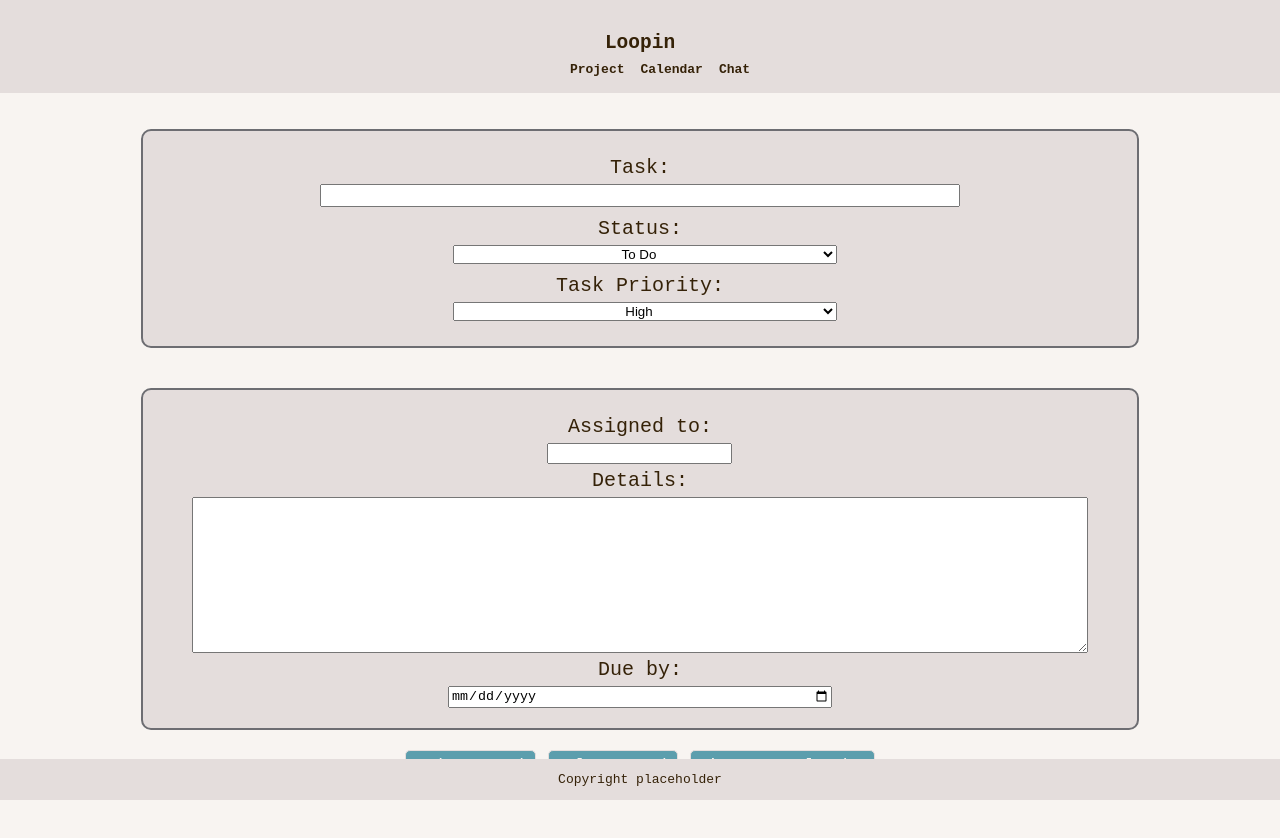
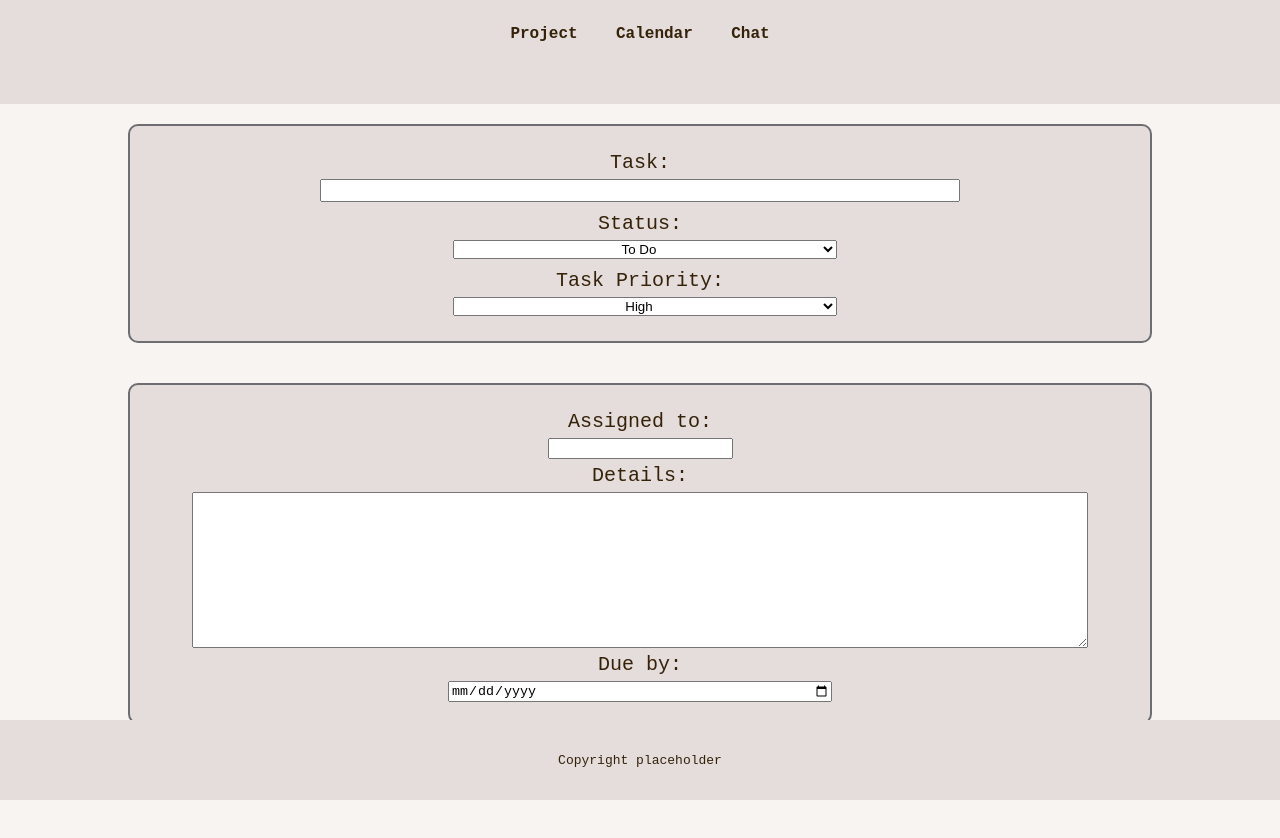
Before and after one commit to ComfortableCat/WeekFiveProject, a website built with Vite: page client/task/index.html in a window 1280 px wide. Before the commit the page ends 800 px from the top, so only its background shows below. Built offline with nearby package versions, Linux system fonts and the light colour scheme; no server answers.

Commit message:
standardise style

```diff
--- a/client/header and footer/style.css
+++ b/client/header and footer/style.css
@@ -1,3 +1,14 @@
+:root {
+  --primary-color: #e4dddc; /* light grey */
+  --secondary-color: #6d6d72; /* medium grey */
+  --accent-color: #352208; /* brown */
+  --highlight-color: #5c9ead; /* blue */
+  --background-color: #f8f4f1; /* bg colour off white */
+}
+
+* {
+  box-sizing: border-box;
+}
 body {
   height: 100%;
   margin: 0;
@@ -7,12 +18,13 @@ body {
 }
 
 header {
-  position: fixed;
-  top: 0;
   width: 100%;
   z-index: 1000;
-  background-color: lightblue;
-  height: 60px;
+  height: 13vh;
+  background-color: var(--primary-color);
+  display: flex;
+  flex-direction: column;
+  align-items: center;
 }
 
 main {
@@ -42,10 +54,10 @@ a:hover {
 footer {
   position: fixed;
   bottom: 0;
+  height: 10vh;
   width: 100%;
   display: flex;
   justify-content: center;
-  padding: 20px;
-  background-color: lightblue;
-  color: white;
+  align-items: center;
+  background-color: var(--primary-color);
 }
--- a/client/projectPage/app.js
+++ b/client/projectPage/app.js
@@ -1,9 +1,7 @@
 const taskContainer = document.getElementById("task-container");
 const returnedContainer = document.getElementById("returned-container");
 const form = document.querySelector("form");
-const groupDetails = JSON.parse(localStorage.getItem("details")) || {
-  group: [{ id: 2, name: "TestName2", password: "TestPassword2" }],
-};
+const groupDetails = JSON.parse(localStorage.getItem("details"));
 const membersBtn = document.getElementById("membersBtn");
 const main = document.querySelector("main");
 let membersCreateCheck = true;
@@ -14,7 +12,7 @@ const Done = document.getElementById("Done");
 const groupTitle = document.getElementById("groupTitle");
 const toggleActive = document.getElementById("toggleActive");
 
-groupTitle.textContent = `${groupDetails["group"][0].name}`;
+groupTitle.textContent = `LoopIn: ${groupDetails["group"][0].name}`;
 toggleActive.addEventListener("click", () => {
   taskContainer.classList.toggle("notActive");
   returnedContainer.classList.toggle("notActive");
--- a/client/projectPage/style.css
+++ b/client/projectPage/style.css
@@ -16,6 +16,13 @@
   flex-wrap: wrap;
   justify-content: left;
   align-items: left;
+  text-align: center;
+  background-color: var(--primary-color);
+  color: var(--accent-color);
+  margin: 20px;
+  padding: 20px 10px;
+  border-radius: 10px;
+  border: 2px solid var(--secondary-color);
 }
 
 body {
@@ -48,20 +55,20 @@ nav {
 }
 
 nav ul {
-  padding: 0;
   list-style: none;
   display: flex;
   gap: 3vw;
   margin: 0;
+  padding: 0;
   justify-content: center;
   flex: 1;
 }
 
 nav ul li a {
+  font-size: 1rem;
   text-decoration: none;
   color: var(--accent-color);
   font-weight: bold;
-  font-size: 1rem;
 }
 
 nav ul li a:hover {
@@ -152,7 +159,7 @@ footer {
   width: 100%;
   display: flex;
   justify-content: center;
-  padding: 20px;
+  align-items: center;
   background-color: var(--primary-color);
 }
 
--- a/client/style.css
+++ b/client/style.css
@@ -20,12 +20,18 @@ body {
 }
 
 header {
-  width: 100%;
-  z-index: 1000;
+  position: relative;
+  height: 13vh;
   background-color: var(--primary-color);
   display: flex;
+  flex-direction: column;
+  justify-content: center;
   align-items: center;
-  justify-content: center;
+}
+
+header h1 {
+  color: var(--accent-color);
+  text-align: center;
 }
 
 main {
@@ -44,7 +50,8 @@ h2 {
   text-align: center;
   font-size: 6vw;
   width: inherit;
-  background-color: var(--highlight-color);
+  background-color: var(--primary-color);
+  border: 2px solid var(--secondary-color);
   border-radius: 4vh;
   padding-top: 4vh;
   padding-bottom: 4vh;
@@ -53,7 +60,8 @@ h2 {
 
 form {
   width: inherit;
-  background-color: var(--highlight-color);
+  background-color: var(--primary-color);
+  border: 2px solid var(--secondary-color);
   border-radius: 4vh;
   display: flex;
   flex-direction: column;
@@ -71,11 +79,14 @@ form input {
 
 form button {
   width: 30%;
-  background-color: var(--secondary-color);
+  background-color: var(--highlight-color);
+  border: 1px solid var(--primary-color);
+  color: var(--background-color);
   margin: 0.5vh;
   border-radius: 2vh;
-  border: transparent;
-  padding: 1vh;
+  padding: 5px;
+  font-size: 18px;
+  font-family: monospace;
 }
 
 form button:hover {
@@ -86,11 +97,11 @@ form button:hover {
 footer {
   position: fixed;
   bottom: 0;
+  height: 10vh;
   width: 100%;
-  height: 10vh;
   display: flex;
   justify-content: center;
-  padding: 20px;
+  align-items: center;
   background-color: var(--primary-color);
 }
 
--- a/client/task/app.js
+++ b/client/task/app.js
@@ -1,4 +1,7 @@
+//retrieve from LocalStorage
+const groupDetails = JSON.parse(localStorage.getItem("details"));
 // Get DOM Nodes
+const groupTitle = document.getElementById("groupTitle");
 const taskName = document.getElementById("task-name");
 const taskStatus = document.getElementById("task-status");
 const taskPriority = document.getElementById("task-priority");
@@ -9,6 +12,9 @@ const taskButtons = document.getElementById("task-buttons");
 const taskUpdateBtn = document.getElementById("task-update-btn");
 const taskDeleteBtn = document.getElementById("task-delete-btn");
 const taskViewCalendar = document.getElementById("task-calendar-btn");
+
+//Add Page Title
+groupTitle.textContent = `LoopIn: ${groupDetails["group"][0].name}`;
 
 // Receive task ID as search parameter passed when redirected from project page
 const searchParam = new URLSearchParams(window.location.search);
--- a/client/task/index.html
+++ b/client/task/index.html
@@ -9,10 +9,10 @@
   </head>
   <body>
     <header>
-      <h2>Loopin</h2>
+      <h1 id="groupTitle"></h1>
       <nav>
         <ul>
-          <li><a href="http://localhost:5173/projectPage/">Project</a></li>
+          <li><a href="http://127.0.0.1:5173/projectPage/">Project</a></li>
           <li><a href="calender-page">Calendar</a></li>
           <li><a href="chat-page">Chat</a></li>
         </ul>
--- a/client/task/style.css
+++ b/client/task/style.css
@@ -20,14 +20,16 @@ body {
 }
 
 header {
+  width: 100%;
+  z-index: 1000;
+  height: 13vh;
   background-color: var(--primary-color);
-  padding: 1rem;
   display: flex;
   flex-direction: column;
   align-items: center;
 }
 
-header h2 {
+header h1 {
   color: var(--accent-color);
   margin-bottom: 0.5rem;
   text-align: center;
@@ -38,19 +40,20 @@ nav {
   justify-content: space-between;
   align-items: center;
   width: 100%;
-  max-width: 1200px;
 }
 
 nav ul {
   list-style: none;
   display: flex;
-  gap: 1rem;
+  gap: 3vw;
   margin: 0;
+  padding: 0;
   justify-content: center;
   flex: 1;
 }
 
 nav ul li a {
+  font-size: 1rem;
   text-decoration: none;
   color: var(--accent-color);
   font-weight: bold;
@@ -61,7 +64,7 @@ nav ul li a:hover {
 }
 
 main {
-  padding: 1rem;
+  height: 113vh;
   text-align: center;
 }
 
@@ -77,19 +80,20 @@ main {
   padding: 5px 0px;
 }
 
-.task-titlecard {
+.task-titlecard,
+.task-detailcard {
   width: 80%;
   display: flex;
   flex-direction: column;
   justify-content: center;
   align-items: center;
   text-align: center;
-  background-color: #e4dddc;
-  color: #352208;
+  background-color: var(--primary-color);
+  color: var(--accent-color);
   margin: 20px;
   padding: 20px 10px;
   border-radius: 10px;
-  border: 2px solid #6d6d72;
+  border: 2px solid var(--secondary-color);
 }
 
 .task-titlecard div {
@@ -146,7 +150,7 @@ select {
   text-align: center;
 }
 
-.task-detailcard {
+/*.task-detailcard {
   width: 80%;
   display: flex;
   flex-direction: column;
@@ -158,7 +162,7 @@ select {
   padding: 20px 10px;
   border-radius: 10px;
   border: 2px solid #6d6d72;
-}
+}*/
 
 .task-detailcard div {
   display: flex;
@@ -196,15 +200,16 @@ select {
 footer {
   position: fixed;
   bottom: 0;
+  height: 10vh;
   width: 100%;
   display: flex;
   justify-content: center;
-  background-color: #e4dddc;
-  color: #352208;
+  align-items: center;
+  background-color: var(--primary-color);
 }
-
-/* footer {
-  display: flex;
-  align-items: center;
-  justify-content: center;
-} */
+/*@media (min-width: 800px) {
+  main {
+    width: 560px;
+  }
+}
+*/
```
